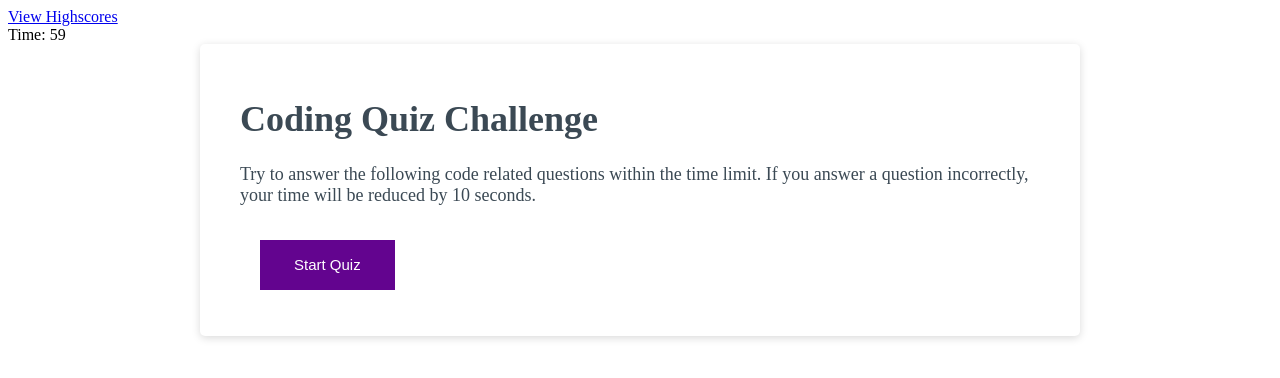
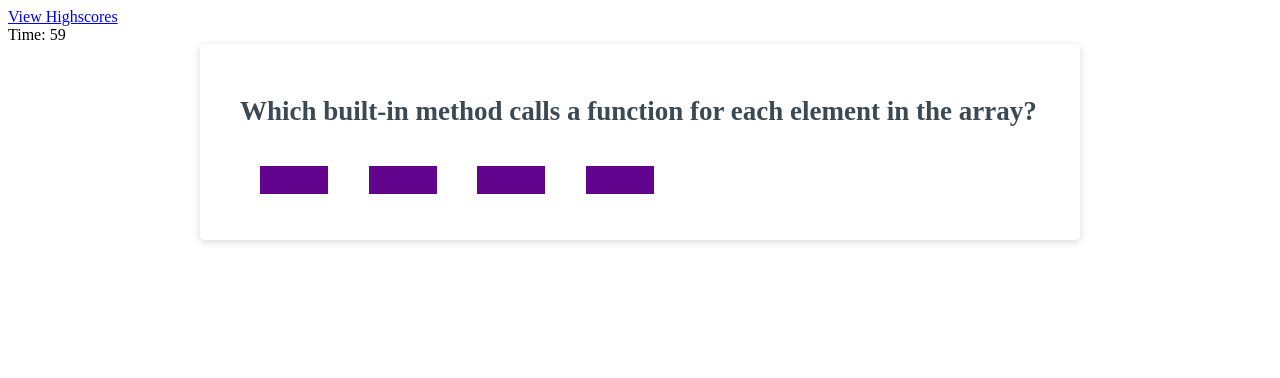
Before and after one commit to bboyd146/Code-quiz, a plain HTML site: page index.html in a window 1280 px wide. Both pictures are taken after a click on the button "Start Quiz". Drawn offline with Linux system fonts and the light colour scheme.

Commit message:
got first question to show after start button pressed

```diff
--- a/css/style.css
+++ b/css/style.css
@@ -19,7 +19,7 @@
     padding: 30px 40px;
 }
 
-.q {
+.quiz-body {
     display: none;
     background-color: hsl(0, 0%, 100%);
     border-radius: 5px;
--- a/index.html
+++ b/index.html
@@ -22,9 +22,13 @@
             incorrectly, your time will be reduced by 10 seconds.</p>
         <button id="start-quiz" class="btn">Start Quiz</button>
     </div>
-    <div class="q">
+    <div class="quiz-body" id="q-body">
         <h2 id="question"></h2>
-        <button id="answers"> </button>
+        <button id="answer1" class="btn"> </button>
+        <button id="answer2" class="btn"></button>
+        <button id="answer3" class="btn"></button>
+        <button id="answer4" class="btn"></button>
+
     </div>
     <script src="./js/script.js"></script>
 </body>
--- a/js/script.js
+++ b/js/script.js
@@ -3,6 +3,11 @@ const hScores = document.querySelector('#high-scores');
 var qQuestions = document.querySelector('#question');
 var aChoices = document.querySelector('#answers');
 var timeEl = document.querySelector(".time");
+var ansB1 = document.querySelector('answer1');
+var ansB2 = document.querySelector('answer2');
+var ansB3 = document.querySelector('answer3');
+var ansB4 = document.querySelector('answer4');
+var buttons = document.querySelectorAll('.btn');
 var secondsLeft = 61;
 var score = 0;
 
@@ -22,78 +27,112 @@ function setTime() {
 
     }, 1000);
 
+    showQuiz();
 }
 
 var questions = [{
-    question : "Which built-in method calls a function for each element in the array?",
-    choices : ["while()", "loop()", "forEach()", "None of the above."],
-    answer : "forEach()"
+    question: "Which built-in method calls a function for each element in the array?",
+    choices: ["while()", "loop()", "forEach()", "None of the above."],
+    answer: "forEach()"
 },
 {
-    question : "Which language is used for styling web pages?",
-    choices : ["HTML", "CSS", "JQuery", "None of the above."],
-    answer : "CSS"
+    question: "Which language is used for styling web pages?",
+    choices: ["HTML", "CSS", "JQuery", "None of the above."],
+    answer: "CSS"
 },
 {
-    question : "Arrays in Javascript can be used to store ____.",
-    choices : ["numbers and strings", "other arrays", "booleans", "all of the above"],
-    answer : "all of the above"
+    question: "Arrays in Javascript can be used to store ____.",
+    choices: ["numbers and strings", "other arrays", "booleans", "all of the above"],
+    answer: "all of the above"
 },
 {
-    question : "Which of the following function of String object combines the text of two strings and returns a new string?",
-    choices : ["add()", "concat()", "merge()", "append()"],
-    answer : "concat()"
+    question: "Which of the following function of String object combines the text of two strings and returns a new string?",
+    choices: ["add()", "concat()", "merge()", "append()"],
+    answer: "concat()"
 }]
 
+var questionIndex = 0;
+var score = 0;
 
 function startQuiz() {
-        setTime();
+    setTime();
 
+    // var theDiv = document.getElementById("question");
+
+    // theDiv.innerHTML = questions[i];
+}
+function askQuestions(id) {
+    if (id < questions.length) {
+        qQuestions.textContent = questions[id].question;
+        ansB1.textContent = questions[id].choices[0];
+        ansB2.textContent = questions[id].choices[1];
+        ansB3.textContent = questions[id].choices[2];
+        ansB4.textContent = questions[id].choices[3];
     }
+}
+// const diffChoices = choices.map(
+//     function ({ choices }) {
+//         return choices;
+//     }
+// )
 
-    // function hideCard() {
-    //     var cardEl = document.querySelector('#card2');
-    //     hideEl(cardEl);
-    //     console.log(cardEl);
+// const diffQuest = questions.map(
+//     function ({ question }) {
+//         return question;
+//     }
+// );
+//     for (let i = 0; i < diffQuest.length; i++) {
+//     qQuestions.innerHTML=
+//     button.textContent = diffChoices[i];
+//     button.value = diffChoices[i];
+//     button.onclick = next;
 
-    //     setTime();
-    // }
 
-//     function showQuestions() {
-//         var questionIndex = 0;
-//         var currentQuestion = questions[questionIndex].question;
-//         var options = questions[questionIndex].choices;
-//         document.getElementById('question').textContent = currentQuestion;
-//         document.getElementById('answers').textContent = ' ';
+function showQuestions() {
+    var questionIndex = 0;
+    var currentQuestion = questions[questionIndex].question;
+    var options = questions[questionIndex].choices;
+    document.getElementById('question').textContent = currentQuestion;
+    document.getElementById('answers').textContent = ' ';
 
-//         for (let i = 0; i < options.length; i++) {
-//             let button = document.createElement('<button>');
-//             button.textContent = options[i];
-//             button.value = options[i];
-//             button.onclick = next;
 
-//             document.getElementById('options').appendChild(button).classList.add('answers');
-// }
+    // for (let i = 0; i < options.length; i++) {
+    //     let button = document.createElement('button');
+    //     button.textContent = options[i];
+    //     button.value = options[i];
+    //     button.onclick = next;
+
+    //     document.getElementById('answers').appendChild(button).classList.add('answers');
+}
 // }
 
-// function hideEl (event) {
-//     event.currentTarget.setAttribute(
-//         "style",
-//         "display: none"
-//       );
-//     }
+
+// var content = document.createTextNode("<YOUR_CONTENT>");
+// theDiv.appendChild(content);
 
 
+
+function hideCard() {
+    var hide = document.getElementById("card2");
+    hide.style.display = "none";
+}
+
+
+
+function showQuiz() {
+    var show = document.getElementById("q-body");
+    show.style.display = "block";
+    showQuestions();
+}
 //deduct 15seconds from the timer if user chooses an incorrect answer
 function incorrect() {
-    timeLeft = timeLeft-15;
-    next();
+    timeLeft = timeLeft - 15;
 }
 
 //increases the score by 25points if the user chooses the correct answer
 function correct() {
     score = score + 25;
-    next();
+
 }
 
 //loops through the questions
@@ -110,6 +149,9 @@ function correct() {
 
 
 
-startBtn.addEventListener('click', startQuiz);
+startBtn.addEventListener('click', () => {
+    hideCard();
+    startQuiz();
+});
 
 // hScores.addEventListener('click');
```
